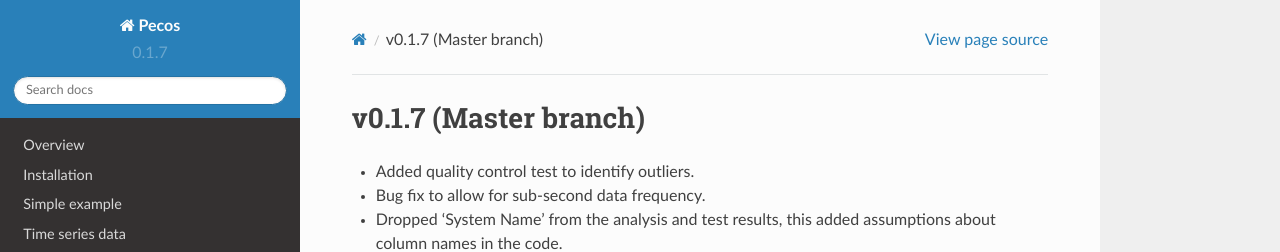
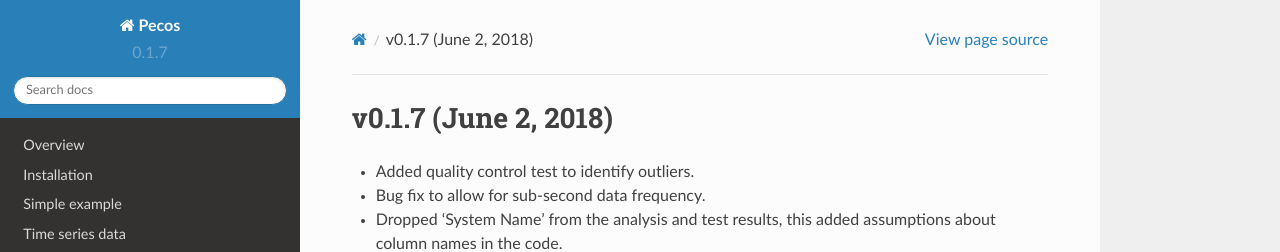
Before and after one commit to sjanzou/pecos, a Sphinx documentation site: the page built from documentation/whatsnew/v0.1.7.rst, in a window 1280 px wide. Shown: the top 252 px of the page. Built offline with Sphinx 7.4.7 and the Read the Docs theme 2.0.0, drawn with Linux system fonts in a browser that asks for light colours.

Commit message:
added release date for v0.1.7

```diff
--- a/documentation/whatsnew/v0.1.7.rst
+++ b/documentation/whatsnew/v0.1.7.rst
@@ -1,6 +1,6 @@
 .. _whatsnew_0170:
 
-v0.1.7 (Master branch)
+v0.1.7 (June 2, 2018)
 ------------------------
 
 * Added quality control test to identify outliers.
```
